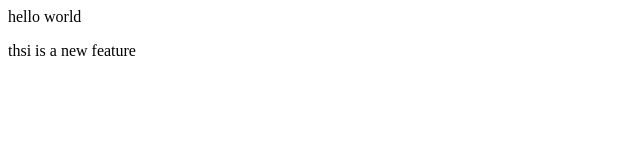
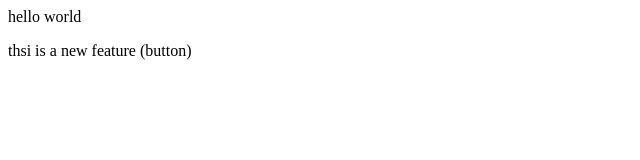
Before and after one commit to self1hub/localrep, a plain HTML site: page index.html in a window 1280 px wide. Shown: the full height of the page, 0-640 px from the left. Drawn offline with Linux system fonts and the light colour scheme.

Commit message:
add button

```diff
--- a/index.html
+++ b/index.html
@@ -1,3 +1,3 @@
 <p>hello world
 </p>
-<p>thsi is a new feature</p>
+<p>thsi is a new feature (button)</p>
```
